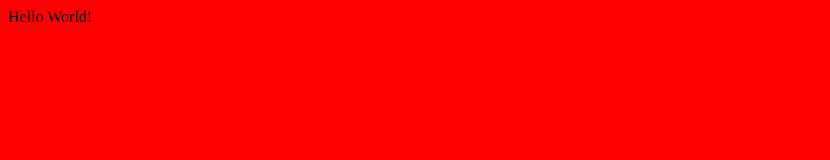
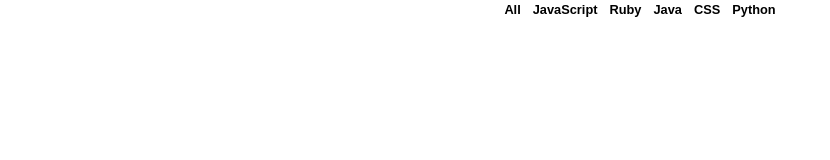
Before and after one commit to robertxluo/github-battlegrounds, a React app: page / in a window 1280 px wide. Shown: the whole page, without its empty margins (0-830 px from the left). Built offline with nearby package versions, Linux system fonts and the light colour scheme.

Commit message:
Add Popular navbar

```diff
--- /dev/null
+++ b/app/components/Popular.js
@@ -0,0 +1,17 @@
+import React from 'react';
+
+export default class Popular extends React.Component {
+  render() {
+    const languages = ['All', 'JavaScript', 'Ruby', 'Java', 'CSS', 'Python'];
+
+    return (
+      <ul className="flex-center">
+        {languages.map(language => (
+          <li key={language}>
+            <button className="btn-clear nav-link">{language}</button>
+          </li>
+        ))}
+      </ul>
+    );
+  }
+}
--- a/app/index.css
+++ b/app/index.css
@@ -1,3 +1,60 @@
-body {
-  background-color: red;
+html,
+#app {
+  box-sizing: border-box;
+  font-size: 16px;
 }
+
+*,
+*:before,
+*:after {
+  box-sizing: inherit;
+}
+
+body,
+h1,
+h2,
+h3,
+h4,
+h5,
+h6,
+p,
+ol,
+ul {
+  margin: 0;
+  padding: 0;
+  font-weight: normal;
+  font-family: sans-serif;
+}
+
+ol,
+ul {
+  list-style: none;
+}
+
+img {
+  max-width: 100%;
+  height: auto;
+}
+
+.container {
+  max-width: 1200px;
+  margin: 0 auto;
+}
+
+.flex-center {
+  display: flex;
+  justify-content: center;
+  align-items: center;
+}
+
+.btn-clear {
+  border: none;
+  background: transparent;
+}
+
+.nav-link {
+  font-size: .8rem;
+  font-weight: bold;
+  text-decoration: none;
+  color: inherit;
+}
--- a/app/index.js
+++ b/app/index.js
@@ -2,9 +2,15 @@ import React from 'react';
 import ReactDOM from 'react-dom';
 import './index.css';
 
+import Popular from './components/Popular';
+
 class App extends React.Component {
   render() {
-    return <div>Hello World!</div>;
+    return (
+      <div className="container">
+        <Popular />
+      </div>
+    );
   }
 }
 
```
